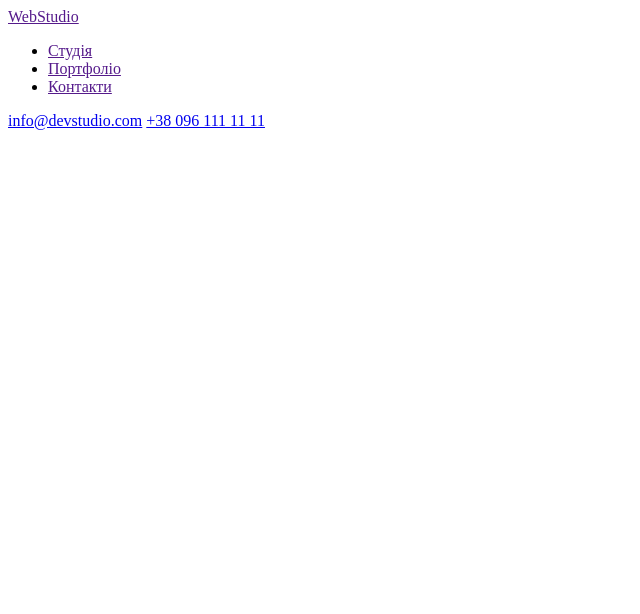
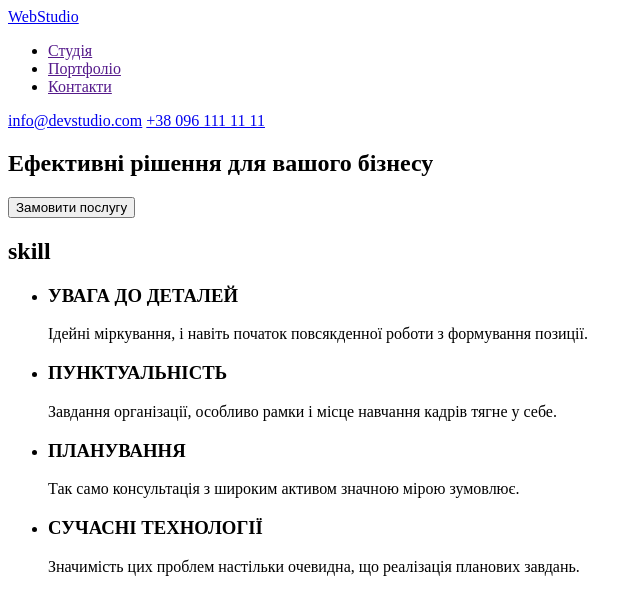
Before and after one commit to Dmitro-Kovalchuk/goit-markup-hw-01, a plain HTML site: page index.html in a window 1280 px wide. Shown: the whole page, without its empty margins (0-640 px from the left). Drawn offline with Linux system fonts and the light colour scheme.

Commit message:
add skill

```diff
--- a/index.html
+++ b/index.html
@@ -9,21 +9,58 @@
 </head>
 
 <body>
+  <!-- header -->
   <header>
     <nav>
-            <a href="">WebStudio</a>
+      <a href="./index.html">WebStudio</a>
       <ul>
         <li><a href="">Студія</a></li>
         <li><a href="">Портфоліо</a></li>
         <li><a href="">Контакти</a></li>
       </ul>
-            <a href="mailto:info@devstudio.com">info@devstudio.com</a></li>
+      <a href="mailto:info@devstudio.com">info@devstudio.com</a>
       <a href="+380961111111">+38 096 111 11 11</a>
     </nav>
   </header>
+
+  <!-- main -->
   <main>
-        <section></section>
-        <section></section>
+    <!-- hero -->
+    <section>
+      <h1>Ефективні рішення для вашого бізнесу</h1>
+      <button type="button">Замовити послугу</button>
+    </section>
+
+    <!-- skill -->
+    <section>
+      <h2>skill</h2>
+      <ul>
+        <li>
+          <h3>УВАГА ДО ДЕТАЛЕЙ</h3>
+          <p>Ідейні міркування, і навіть початок повсякденної роботи з формування позиції.</p>
+        </li>
+
+        <li>
+          <h3>ПУНКТУАЛЬНІСТЬ</h3>
+          <p>Завдання організації, особливо рамки і місце навчання кадрів тягне у себе.</p>
+        </li>
+
+        <li>
+          <h3>ПЛАНУВАННЯ</h3>
+          <p>Так само консультація з широким активом значною мірою зумовлює.</p>
+        </li>
+
+        <li>
+          <h3>СУЧАСНІ ТЕХНОЛОГІЇ</h3>
+          <p>Значимість цих проблем настільки очевидна, що реалізація планових завдань.</p>
+        </li>
+      </ul>
+    </section>
+
+    <!-- what are we doing -->
+    <section>
+
+    </section>
   </main>
   <footer></footer>
 
```
Lines whose indentation alone changed are shown as unchanged.
